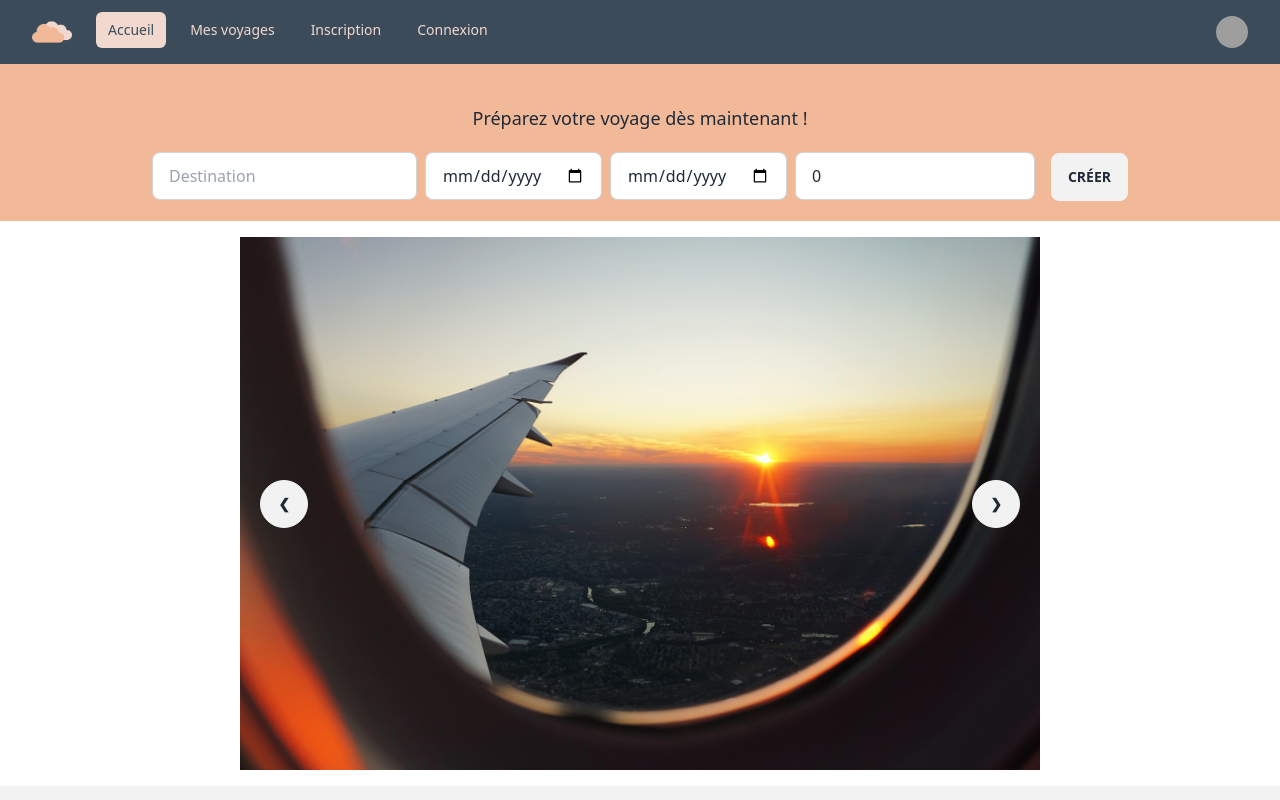
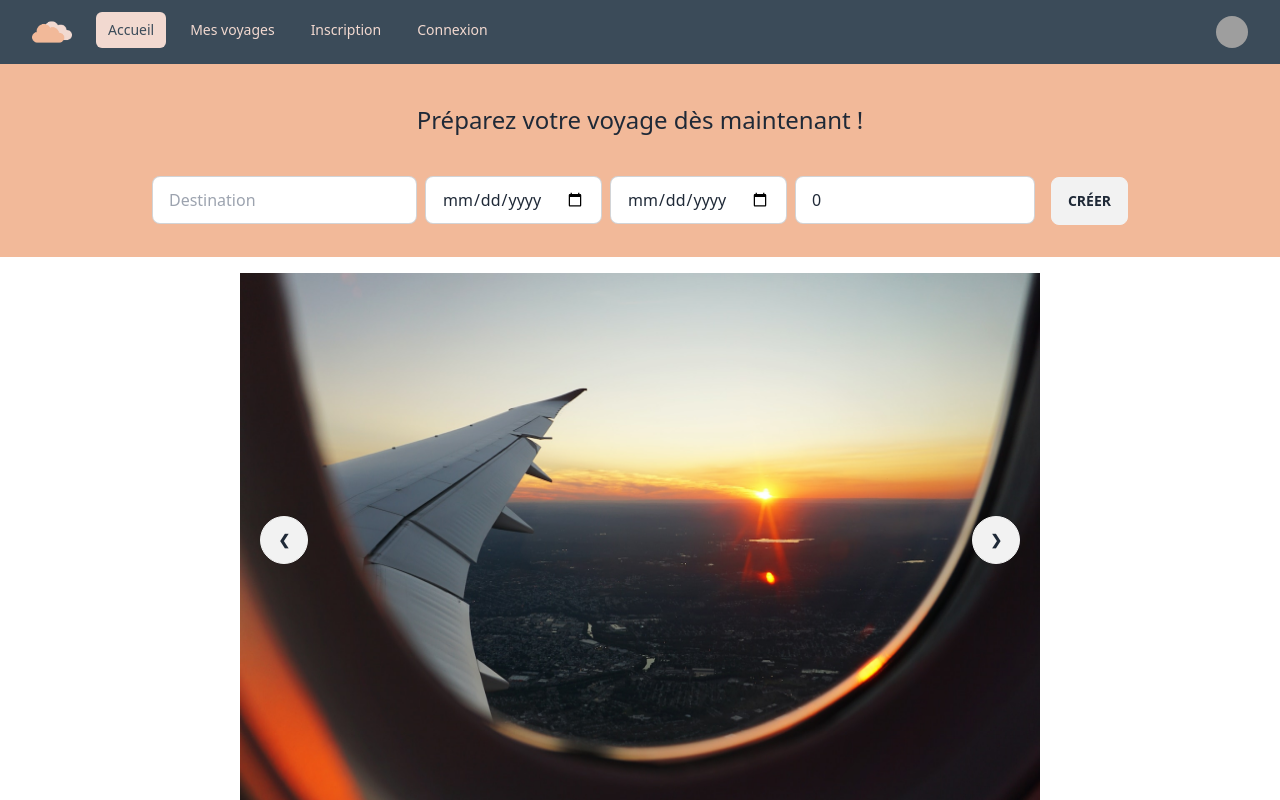
Before and after one commit to laurafeugene/site-voyage-front, a React (Vite) app: page / in a window 1280 px wide. Shown: the top 800 px of the page. Built offline with nearby package versions, Linux system fonts and the light colour scheme; grey boxes are pictures that could not be loaded.

Commit message:
:feat: change home componenant to create a new componant for title

```diff
--- a/src/components/App/Home/Home.tsx
+++ b/src/components/App/Home/Home.tsx
@@ -2,14 +2,17 @@ import TravelForm from './TravelForm/TravelForm';
 import Slider from './Slider/Slider';
 import Presentation from './presentation/presentation';
 import Reviews from './reviews/Reviews';
+import GlobalPage from './TravelForm/GlobalPage';
+import TitleTravelHomePage from './TravelForm/TilteHomePage';
 
 function Home() {
   return (
     <>
-    <TravelForm />
-    <Slider />
-    <Presentation />
-    <Reviews />
+      <TitleTravelHomePage />
+      <TravelForm />
+      <Slider />
+      <Presentation />
+      <Reviews />
     </>
   );
 }
--- /dev/null
+++ b/src/components/App/Home/TravelForm/TilteHomePage.tsx
@@ -0,0 +1,8 @@
+function TitleTravelHomePage() {
+  return (
+    <legend className="flex flex-col justify-center items-center pt-10 bg-medium p-2 text-2xl">
+      Préparez votre voyage dès maintenant !
+    </legend>
+  );
+}
+export default TitleTravelHomePage;
--- a/src/components/App/Home/TravelForm/TravelForm.tsx
+++ b/src/components/App/Home/TravelForm/TravelForm.tsx
@@ -35,7 +35,9 @@ function TravelForm() {
       return true;
     }
 
-    return country.name.toLowerCase().includes(countrySearch.trim().toLowerCase());
+    return country.name
+      .toLowerCase()
+      .includes(countrySearch.trim().toLowerCase());
   });
 
   const countryList = filteredCountryData.map((country) => (
@@ -49,10 +51,7 @@ function TravelForm() {
   ));
 
   return (
-    <form className="flex flex-col justify-center items-center bg-medium py-5">
-      <legend className="p-5 text-lg">
-        Préparez votre voyage dès maintenant !
-      </legend>
+    <form className="flex flex-col justify-center items-center bg-medium py-8">
       <div>
         <input
           type="text"
@@ -64,11 +63,12 @@ function TravelForm() {
           onChange={handleCountrySearch}
           ref={countryInput}
         />
-        {countrySearch.length > 1 && countryInput.current === document.activeElement && (
-          <ul className="fixed bg-lightest border border-darkest">
-            {countryList}
-          </ul>
-        )}
+        {countrySearch.length > 1 &&
+          countryInput.current === document.activeElement && (
+            <ul className="fixed bg-lightest border border-darkest">
+              {countryList}
+            </ul>
+          )}
         <input
           type="date"
           required
```
